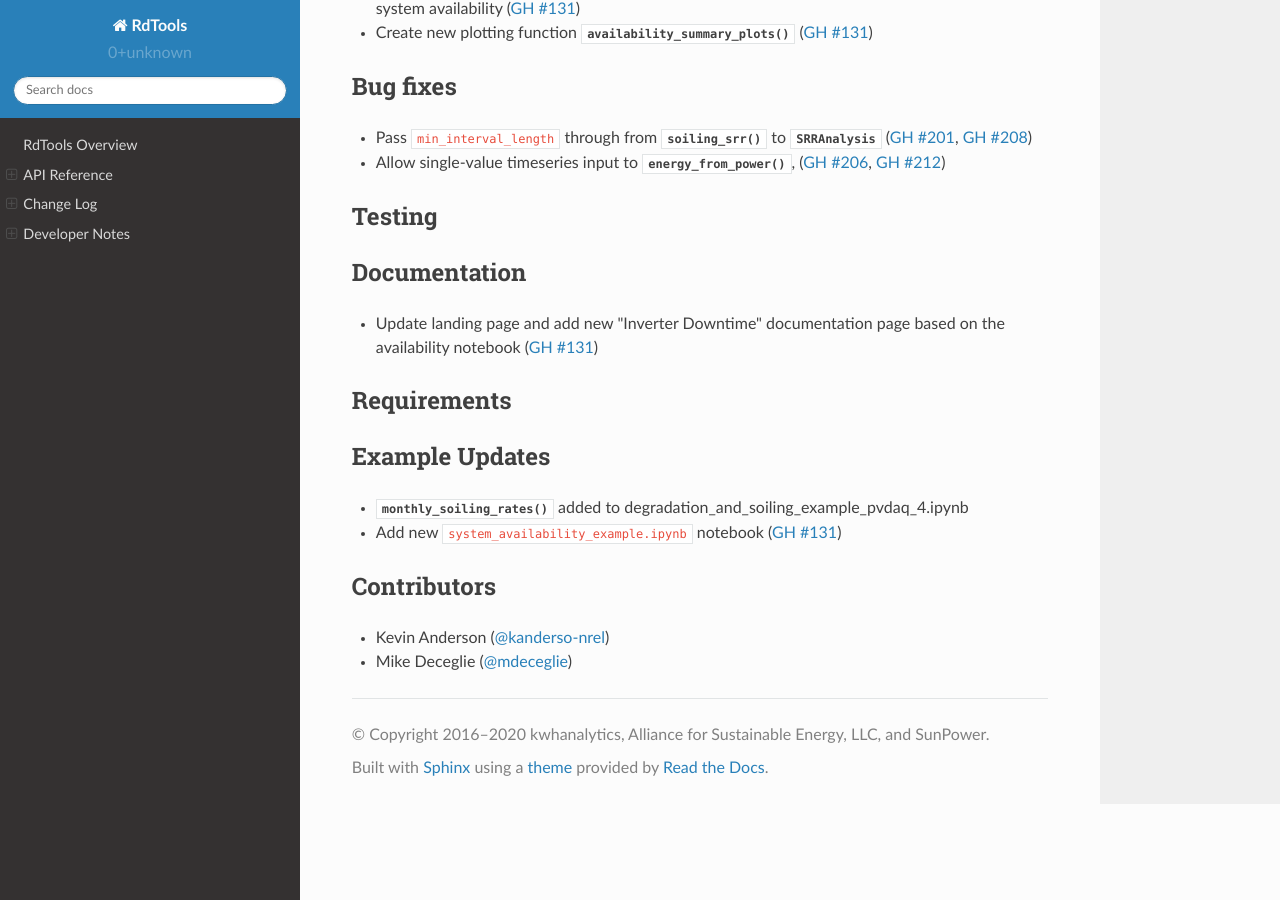
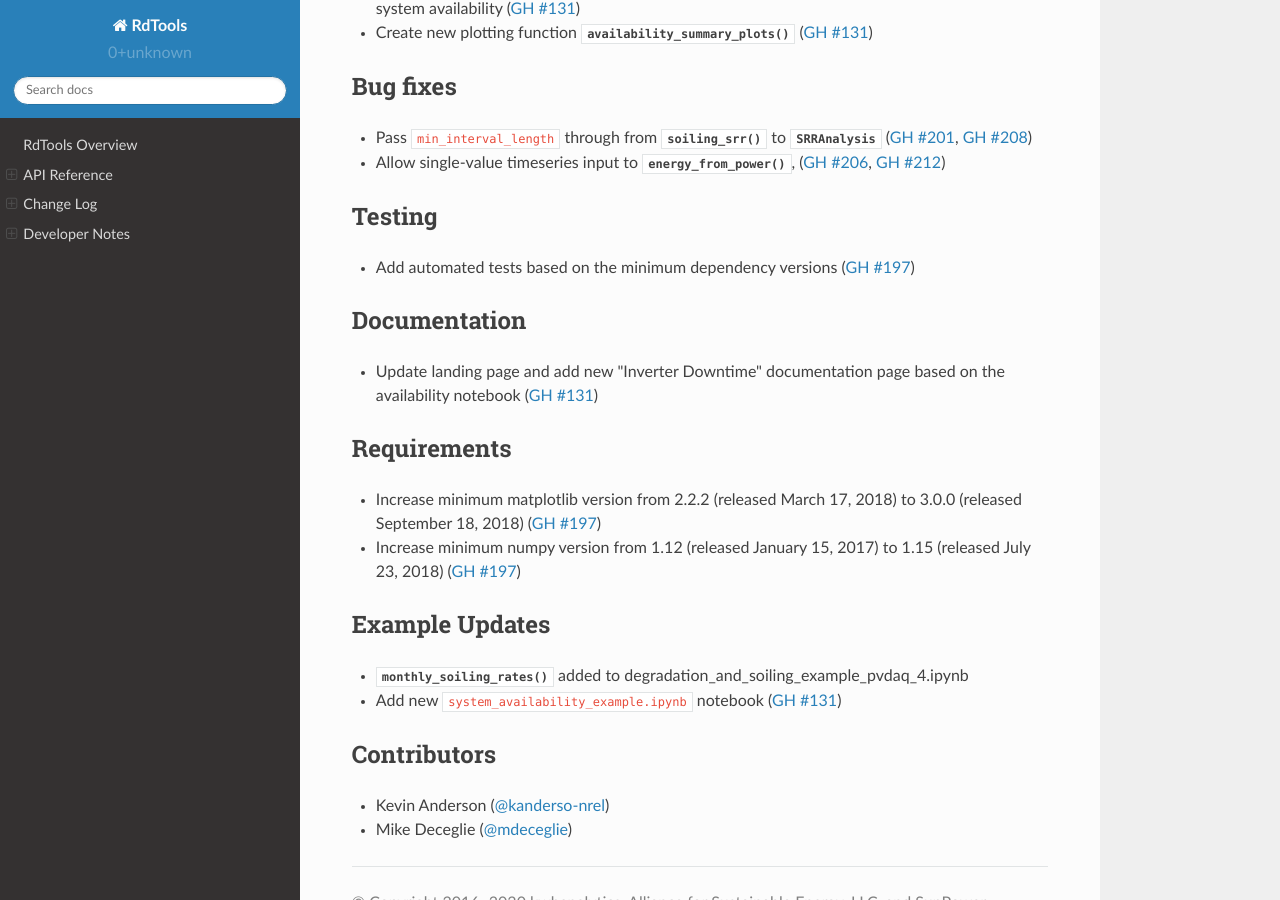
Before and after one commit to NREL/rdtools, a Sphinx documentation site: the page built from docs/sphinx/source/changelog/pending.rst, in a window 1280 px wide and 900 px high, scrolled down 699 px. Built offline with Sphinx 7.4.7 and the Read the Docs theme 2.0.0, drawn with Linux system fonts in a browser that asks for light colours; pages that are not in the unit, such as notebooks, are missing from menus.

Commit message:
Update Travis config for test requirements and minimum requirements; bump numpy and matplotlib requirements (#197)
* Create requirements-min.txt

* add new reqs-min env to travis config

* remove obsolete py27 logic

* install [test] instead of default

* set mpl backend to agg in plotting tests

* try bumping mpl min to 3.0.0

* only run minimum tests on py3.6

* remove (hopefully) unnecessary mpl backend config

* changelog entries

* bump numpy to 1.15

* drop requirements.txt entries related to sphinx

* drop atol arg in tests

```diff
--- a/docs/sphinx/source/changelog/pending.rst
+++ b/docs/sphinx/source/changelog/pending.rst
@@ -44,7 +44,7 @@
 
 Testing
 -------
-
+* Add automated tests based on the minimum dependency versions (:pull:`197`)
 
 Documentation
 -------------
@@ -53,7 +53,10 @@
 
 Requirements
 ------------
-
+* Increase minimum matplotlib version from 2.2.2 (released March 17, 2018)
+  to 3.0.0 (released September 18, 2018) (:pull:`197`)
+* Increase minimum numpy version from 1.12 (released January 15, 2017) to
+  1.15 (released July 23, 2018) (:pull:`197`)
 
 Example Updates
 ---------------
--- a/setup.py
+++ b/setup.py
@@ -36,8 +36,8 @@
 ]
 
 INSTALL_REQUIRES = [
-    'matplotlib >= 2.2.2',
-    'numpy >= 1.12',
+    'matplotlib >= 3.0.0',
+    'numpy >= 1.15',
     # exclude pandas==1.0.0 & 1.0.1 for GH142, and 0.24.0 for GH114
     'pandas >= 0.23.0,!=0.24.0,!=1.0.0,!=1.0.1',
     'statsmodels >= 0.8.0',
```
Also changed, not shown: requirements-min.txt (added, +7 -0 lines), .travis.yml, 1 other file.
